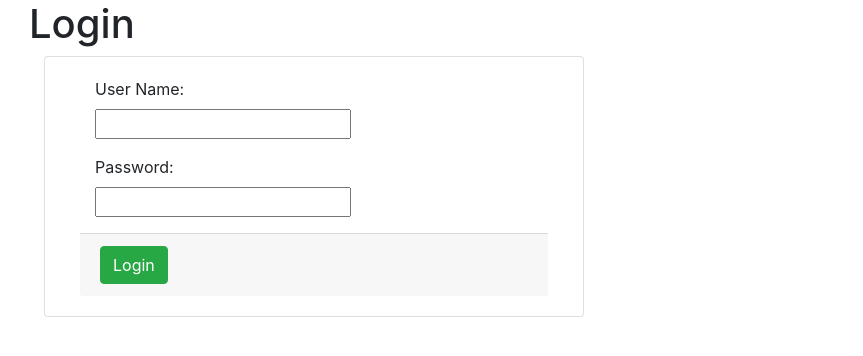
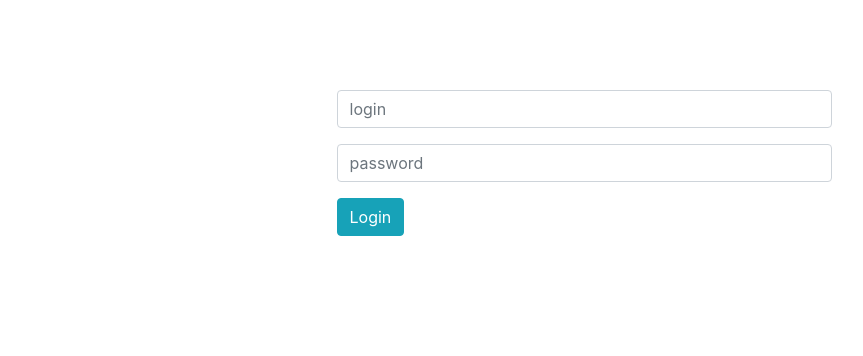
Before and after one commit to Sharofiddin/PlayingWithWeb, a React (Create React App) app in the folder library/frontend/: page / in a window 1280 px wide. Shown: the top 356 px of the page, without its empty margins (56-919 px from the left). Built offline with nearby package versions, Linux system fonts and the light colour scheme.

Commit message:
jwt based auth added

```diff
--- a/library/frontend/src/Login.jsx
+++ b/library/frontend/src/Login.jsx
@@ -1,7 +1,7 @@
 import React, { Component } from 'react';
-import BooksList from './BooksList';
+import BooksList from './components/BooksList';
 import { BrowserRouter as Router, Route, Switch } from 'react-router-dom'
-import LoginComponent from './LoginComponent';
+import LoginComponent from './components/LoginComponent';
 import LogoutComponent from './LogoutComponent';
 import AuthenticatedRoute from './AuthenticatedRoute';
 
--- a/library/frontend/src/LoginComponent.jsx
+++ /dev/null
@@ -1,94 +0,0 @@
-import React, { Component } from 'react'
-import AuthenticationService from './service/AuthenticationService';
-
-class LoginComponent extends Component {
-
-    constructor(props) {
-        super(props)
-
-        this.state = {
-            username: '',
-            password: '',
-            hasLoginFailed: false,
-            showSuccessMessage: false
-        }
-
-        this.handleChange = this.handleChange.bind(this)
-        this.loginClicked = this.loginClicked.bind(this)
-    }
-
-    handleChange(event) {
-        this.setState(
-            {
-                [event.target.name]
-                    : event.target.value
-            }
-        )
-    }
-
-    loginClicked() {
-        //in28minutes,dummy
-        // if(this.state.username==='in28minutes' && this.state.password==='dummy'){
-        //     AuthenticationService.registerSuccessfulLogin(this.state.username,this.state.password)
-        //     this.props.history.push(`/courses`)
-        //     //this.setState({showSuccessMessage:true})
-        //     //this.setState({hasLoginFailed:false})
-        // }
-        // else {
-        //     this.setState({showSuccessMessage:false})
-        //     this.setState({hasLoginFailed:true})
-        // }
-
-        AuthenticationService
-            .executeBasicAuthenticationService(this.state.username, this.state.password)
-            .then(() => {
-                AuthenticationService.registerSuccessfulLogin(this.state.username, this.state.password)
-                this.props.history.push(`/books`)
-            }).catch(() => {
-                this.setState({ showSuccessMessage: false })
-                this.setState({ hasLoginFailed: true })
-            })
-            // AuthenticationService
-        //     .executeJwtAuthenticationService(this.state.username, this.state.password)
-        //     .then((response) => {
-        //         AuthenticationService.registerSuccessfulLoginForJwt(this.state.username, response.data.token)
-        //         this.props.history.push(`/courses`)
-        //     }).catch(() => {
-        //         this.setState({ showSuccessMessage: false })
-        //         this.setState({ hasLoginFailed: true })
-        //     })
-
-    }
-
-
-            render() {
-                return (
-                    <div>
-                        <h1>Login</h1>
-                        <div className="container">
-                            {/*<ShowInvalidCredentials hasLoginFailed={this.state.hasLoginFailed}/>*/}
-                            {this.state.hasLoginFailed && <div className="alert alert-warning">Invalid Credentials</div>}
-                            {this.state.showSuccessMessage && <div>Login Sucessful</div>}
-                            {/*<ShowLoginSuccessMessage showSuccessMessage={this.state.showSuccessMessage}/>*/}
-                            <div className="card col-sm-6">
-                                <div className="card-body">
-                                    <div className="form-group col-sm-6">
-                                        <label for="username">User Name: </label>
-                                        <input type="text" name="username" id="login" value={this.state.username} onChange={this.handleChange} />
-                                    </div>
-                                    <div className="form-group col-sm-6">
-                                        <label for="password">Password: </label>
-                                        <input type="password" id="password" name="password" value={this.state.password} onChange={this.handleChange} />
-                                    </div>
-                                <div className="card-footer">
-                                    <button className="btn btn-success" onClick={this.loginClicked}>Login</button>
-                                </div>
-                            </div>
-                        </div>
-                    </div>
-                </div>
-                )
-            }
-        }
-
-        export default LoginComponent
--- a/library/frontend/src/BooksList.js
+++ b/library/frontend/src/components/BooksList.js
@@ -1,5 +1,5 @@
 import React, { Component } from 'react';
-import BooksService from './BooksService';
+import BooksService from '../service/BooksService';
 
 const booksService = new BooksService();
 
--- /dev/null
+++ b/library/frontend/src/components/LoginComponent.jsx
@@ -0,0 +1,60 @@
+import React, {Component} from 'react';
+import BookList from './BooksList'
+class Login extends Component {
+    constructor(props) {
+        super(props);
+        this.state = {lgin: '', password: '', isAuthenticated: false, open: false};
+    }
+
+    render() {
+        if (this.state.isAuthenticated === true) {
+            return (< BookList/>)
+        }
+        else {
+            return (
+                <div id="login">
+                    <h3 className="text-center text-white pt-5">Login form</h3>
+                    <div className="container">
+                        <div id="login-row" className="row justify-content-center align-items-center">
+                        <div id="login-column" className="col-md-6">
+                         <div id="login-box" className="col-md-12">
+                        <div className="form-group">
+                            <input type="text" name="login" onChange={this.handleChange}  className="form-control" placeholder="login" />
+                        </div>
+                        <div className="form-group">
+                            <input type="password" name="password" onChange={this.handleChange}  className="form-control" placeholder="password" />
+                        </div>
+                             <input type="submit" name="submit" onClick={this.login}  className="btn btn-info btn-md" value="Login"/>
+                         </div>
+                        </div>
+                        </div>
+                </div>
+                </div>
+
+     );} }
+
+     handleChange = (event) => {
+        this.setState({[event.target.name] : event.target.value});
+    }
+
+    login = () => {
+        const user = {login: this.state.login, password: this.state.password};
+        fetch("http://localhost:8080/api/login", {
+            method: 'POST',
+            body: JSON.stringify(user)
+        })
+            .then(res => {
+                const jwtToken = res.headers.get('Authorization');
+                if (jwtToken !== null) {
+                    sessionStorage.setItem("jwt", jwtToken);
+                    this.setState({isAuthenticated: true});
+                }
+                else {
+                    this.setState({open: true});
+                }
+            })
+            .catch(err => console.error(err))
+    };
+}
+
+export default Login;
```
Also changed, not shown: library/frontend/src/service/BooksService.js (renamed from library/frontend/src/BooksService.js).
